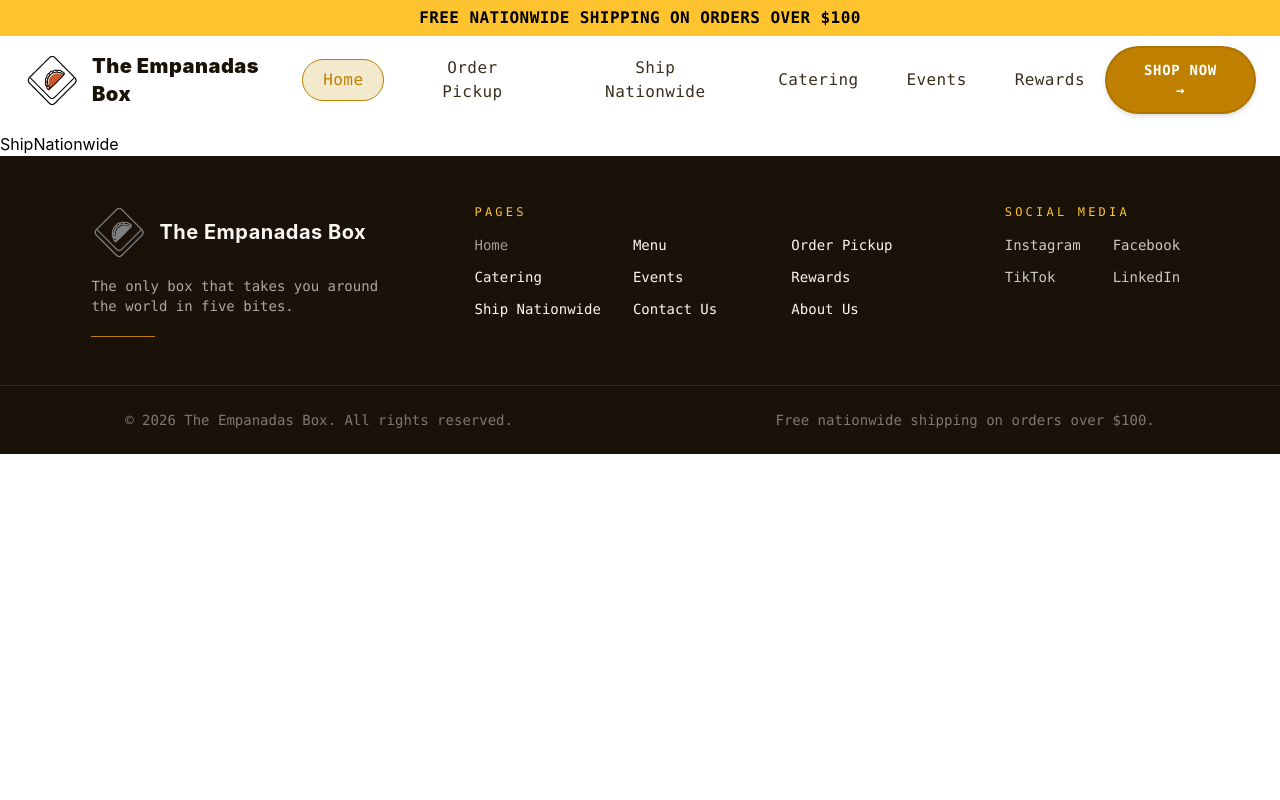
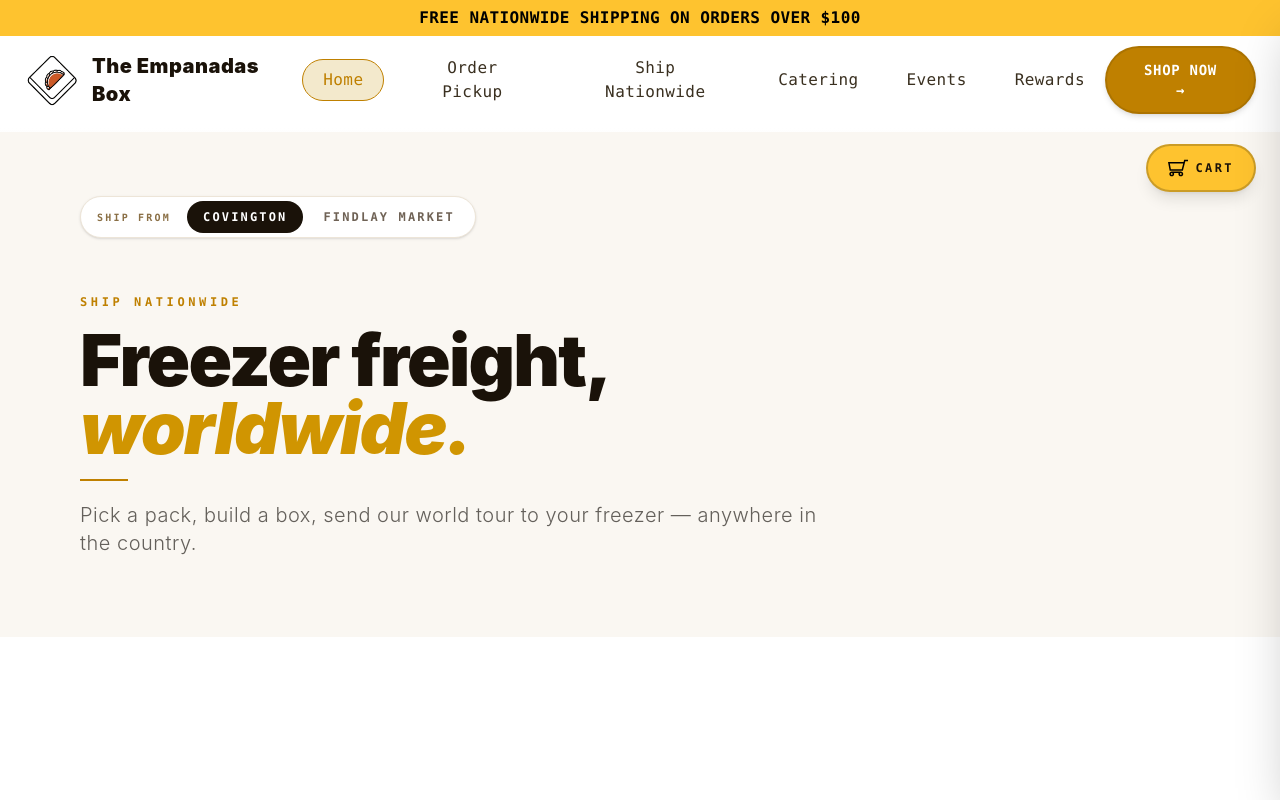
Before and after one commit to Jowohny/TheEmpanadasBox, a React (Vite) app: page /ShipNationwide in a window 1280 px wide. Shown: the top 800 px of the page. Built offline with nearby package versions, Linux system fonts and the light colour scheme.

Commit message:
ship nationwide header
slight design changes in other pages/components

```diff
--- a/src/components/CartDrawer.tsx
+++ b/src/components/CartDrawer.tsx
@@ -43,7 +43,7 @@ const CartDrawer = () => {
 								Your cart <br /> is <span className="italic text-[#fec32f]">empty.</span>
 							</p>
 							<p className="mt-4 max-w-xs text-sm font-light text-white/60">
-								Pick a pack, a sampler, or a sauce - they all land here.
+								Pick a pack, a sampler, or a sauce <br /> They all land here.
 							</p>
 						</div>
 					) : (
--- a/src/pages/Events.tsx
+++ b/src/pages/Events.tsx
@@ -44,10 +44,10 @@ const Events = () => {
 						</button>
 						<button
 							type="button"
-							onClick={() => scrollToId('packages')}
+							onClick={() => scrollToId('destinations')}
 							className="bg-white rounded-full px-8 py-4 font-mono font-semibold text-[#bf8000] tracking-wide text-sm uppercase shadow-md border-2 border-[#bf8000]/30"
 						>
-							See Packages
+							See Destinations
 						</button>
 					</div>
 				</div>
@@ -76,7 +76,7 @@ const Events = () => {
 				</div>
 			</div>
 
-			<div id="spaces" className="bg-[#0d0c0b] px-20 py-24">
+			<div id="destinations" className="bg-[#0d0c0b] px-20 py-24">
 				<div className="mx-auto max-w-[90rem]">
 					<div className="mx-auto mb-20 max-w-3xl text-center">
 						<p className="mb-4 font-mono text-xs font-black uppercase tracking-[0.3em] text-[#fec32f]">
--- a/src/pages/Home.tsx
+++ b/src/pages/Home.tsx
@@ -98,6 +98,7 @@ const Home = () => {
 					</div>
 					<button
 						type="button"
+						onClick={() => navigate('ShipNationwide')}
 						className="bg-[#bf8000] inline-block rounded-full px-8 py-4 font-medium text-white tracking-wide text-sm uppercase shadow-md"
 					>
 						Build Your 12 Pack
--- a/src/pages/ShipNationwide.tsx
+++ b/src/pages/ShipNationwide.tsx
@@ -1,6 +1,35 @@
+import CartDrawer from "../components/CartDrawer";
+import CartIcon from "../components/CartIcon";
+import LocationSwitcher from "../components/LocationSwitcher";
+
 const ShipNationwide = () => {
 	return (
-		<div>ShipNationwide</div>
+		<div className="min-w-screen min-h-screen">
+			<CartIcon />
+			<CartDrawer />
+
+			<div className="bg-[#faf7f2] px-20 pt-16 pb-20">
+				<div className="mx-auto max-w-[90rem]">
+					<div className="mb-14 flex items-center">
+						<LocationSwitcher />
+					</div>
+
+					<div className="max-w-3xl">
+						<p className="mb-4 font-mono text-xs font-black uppercase tracking-[0.3em] text-[#bf8000]">
+							Ship Nationwide
+						</p>
+						<h1 className="mb-4 font-inter text-7xl font-black leading-[0.95] tracking-tight text-[#1a1209]">
+							Freezer freight, <br />
+							<span className="italic text-[#D09501]">worldwide.</span>
+						</h1>
+						<div className="mb-5 h-[2px] w-12 bg-[#bf8000]" />
+						<p className="text-xl font-light tracking-wide text-[#64605b]">
+							Pick a pack, build a box, send our world tour to your freezer — anywhere in the country.
+						</p>
+					</div>
+				</div>
+			</div>
+		</div>
 	)
 }
 
```
